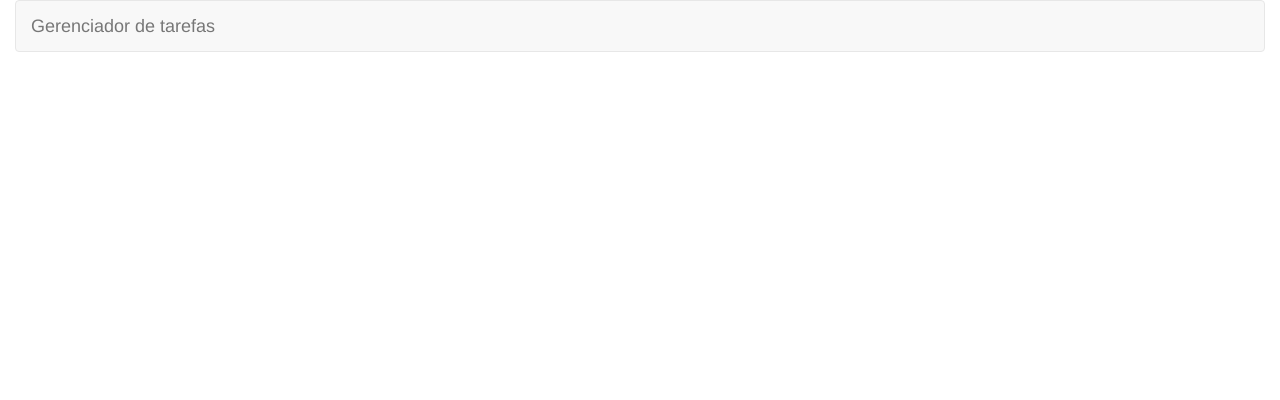
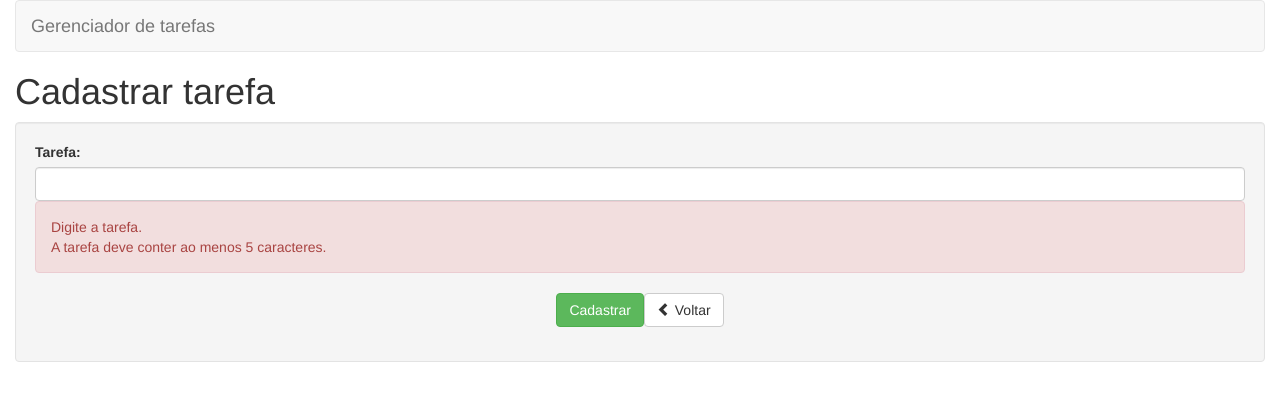
Before and after one commit to WillianPilar/Formacao-Angular, an Angular app in the folder gerenciador-de-tarefas/: page /tarefas/cadastrar in a window 1280 px wide. Before the commit this address led to /. Shown: the top 400 px of the page. Built offline with nearby package versions, Linux system fonts and the light colour scheme.

Commit message:
Incluindo componente de cadastro de tarefa

```diff
--- /dev/null
+++ b/gerenciador-de-tarefas/src/app/tarefas/cadastrar/cadastrar-tarefa.component.html
@@ -0,0 +1,24 @@
+<h1>Cadastrar tarefa</h1>
+
+<div class="well">
+    <form>
+        <div class="form-group">
+            <label for="nome">Tarefa:</label>
+            <input type="text" class="form-control" id="nome" name="nome" minlength="5" required>
+            <div class="alert alert-danger">
+                <div>
+                    Digite a tarefa.
+                </div>
+                <div>
+                    A tarefa deve conter ao menos 5 caracteres.
+                </div>
+            </div>
+        </div>
+        <div class="form-group text-center">
+            <input type="submit" class="btn btn-success" value="Cadastrar">
+            <a class="btn btn-default">
+                <span class="glyphicon glyphicon-chevron-left" aria-hidden="true"></span> Voltar
+            </a>
+        </div>
+    </form>
+</div>
--- /dev/null
+++ b/gerenciador-de-tarefas/src/app/tarefas/cadastrar/cadastrar-tarefa.component.ts
@@ -0,0 +1,15 @@
+import { Component, OnInit } from '@angular/core';
+
+@Component({
+  selector: 'app-cadastrar-tarefa',
+  templateUrl: './cadastrar-tarefa.component.html',
+  styleUrls: ['./cadastrar-tarefa.component.css']
+})
+export class CadastrarTarefaComponent implements OnInit {
+
+  constructor() { }
+
+  ngOnInit(): void {
+  }
+
+}
--- a/gerenciador-de-tarefas/src/app/tarefas/listar/listar-tarefas.component.html
+++ b/gerenciador-de-tarefas/src/app/tarefas/listar/listar-tarefas.component.html
@@ -6,7 +6,7 @@
             <th>Tarefa</th>
             <th>Concluída</th>
             <th class="text-center">
-                <a class="btn btn-xs btn-success">
+                <a class="btn btn-xs btn-success" [routerLink]="['/tarefas/cadastrar']">
                     <span class="glyphicon glyphicon-plus" aria-hidden="true"></span> Novo
                 </a>
             </th>
--- a/gerenciador-de-tarefas/src/app/tarefas/tarefas.module.ts
+++ b/gerenciador-de-tarefas/src/app/tarefas/tarefas.module.ts
@@ -5,12 +5,14 @@
 import { TarefasRoutingModule } from './tarefas-routing.module';
 import { RouterModule } from '@angular/router';
 import { FormsModule } from '@angular/forms';
+import { CadastrarTarefaComponent } from './cadastrar/cadastrar-tarefa.component';
 
 
 
 @NgModule({
   declarations: [
-    ListarTarefasComponent
+    ListarTarefasComponent,
+    CadastrarTarefaComponent
   ],
   imports: [
     CommonModule,
```
Also changed, not shown: gerenciador-de-tarefas/src/app/tarefas/tarefas-routing.module.ts (+4 -6 lines), gerenciador-de-tarefas/src/app/tarefas/cadastrar/cadastrar-tarefa.component.css (added), 1 other file (tests, documents, lock files or other folders).
